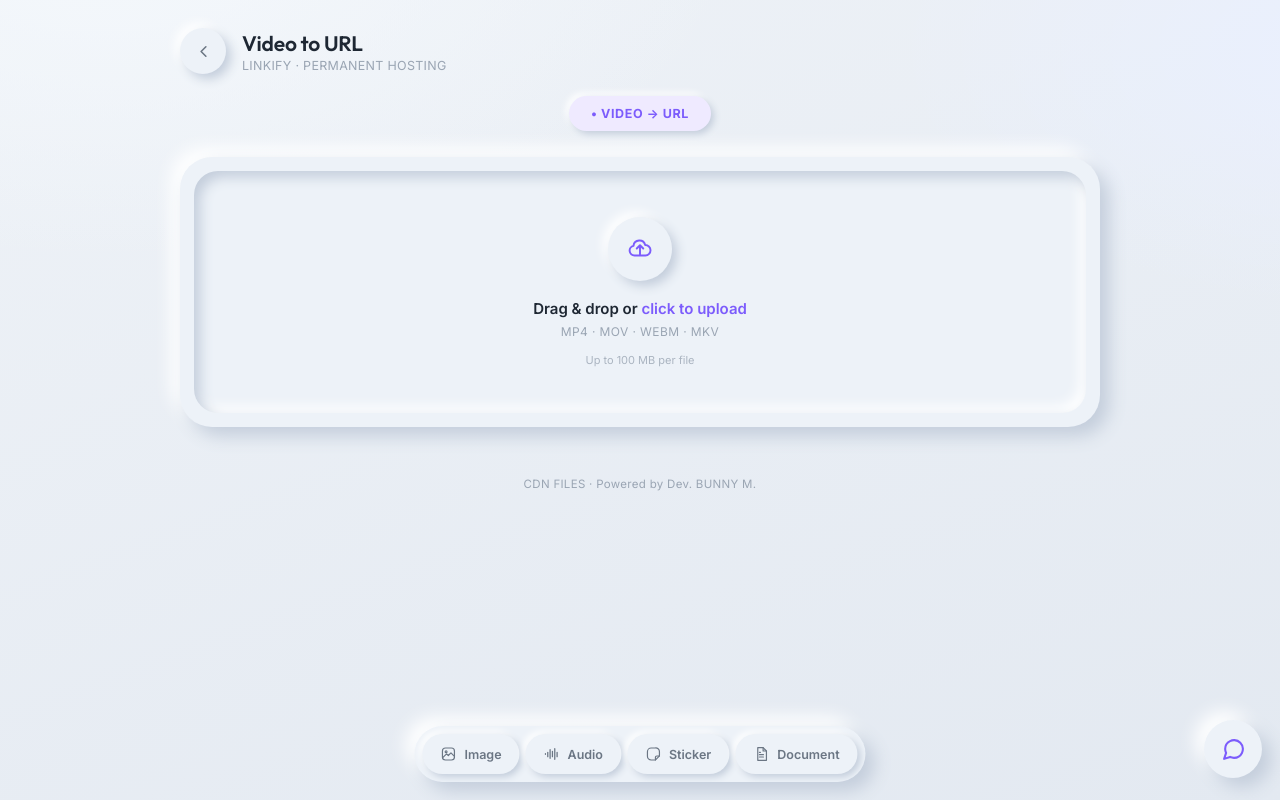
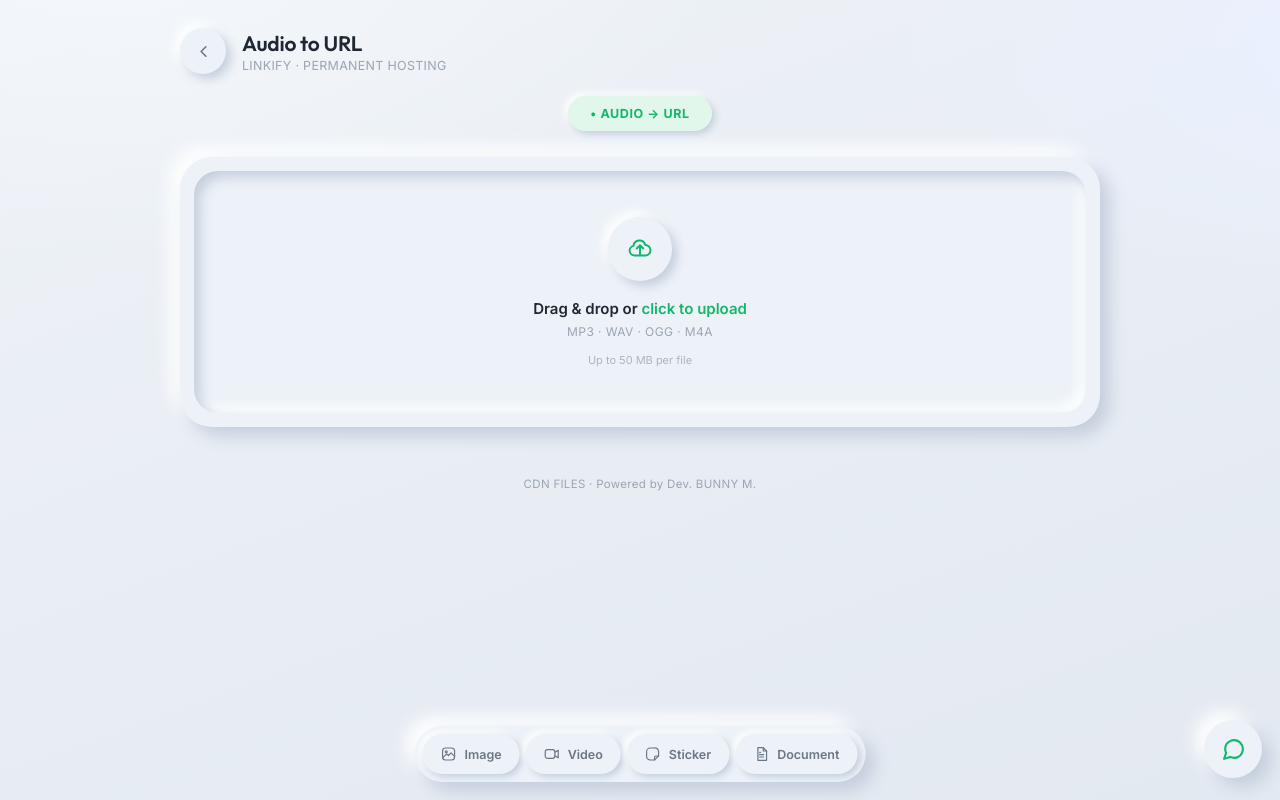
Before and after one commit to ause97818-arch/Hhhhhhhhhhhhhj, a plain HTML site: page audio.html in a window 1280 px wide. Drawn offline with Linux system fonts and the light colour scheme.

Commit message:
Update audio.html

```diff
--- a/audio.html
+++ b/audio.html
@@ -3,8 +3,8 @@
 <head>
 <meta charset="UTF-8">
 <meta name="viewport" content="width=device-width, initial-scale=1.0, viewport-fit=cover">
-<title>Video to URL · CDN FILES</title>
-<meta name="description" content="Upload a video and get a permanent CDN link in seconds.">
+<title>Audio to URL · CDN FILES</title>
+<meta name="description" content="Upload an audio file and get a permanent CDN link in seconds.">
 <link rel="preconnect" href="https://fonts.googleapis.com">
   <link rel="preconnect" href="https://fonts.gstatic.com" crossorigin>
   <link href="https://fonts.googleapis.com/css2?family=Outfit:wght@500;600;700;800&family=Inter:wght@400;500;600;700&display=swap" rel="stylesheet">
@@ -272,30 +272,30 @@ img,video{display:block;max-width:100%}
 
 </style>
 </head>
-<body style="--page-accent:#7c5cfc;--page-accent-dark:#5b3ce0;--page-accent-soft:#efeaff">
+<body style="--page-accent:#12b76a;--page-accent-dark:#0c8f52;--page-accent-soft:#e2f7ec">
 <div class="wrap">
 
   <div class="topbar">
     <button class="back-btn neu-raised-sm" onclick="location.href='/'" aria-label="Back to dashboard"><svg viewBox="0 0 24 24" fill="none" stroke="currentColor" stroke-width="2" stroke-linecap="round" stroke-linejoin="round"><path d="M15 18l-6-6 6-6"/></svg></button>
     <div class="header-text">
-      <h1>Video to URL</h1>
+      <h1>Audio to URL</h1>
       <p>Linkify · permanent hosting</p>
     </div>
   </div>
 
   <div class="status-pill-wrap">
-    <div class="status-pill neu-flat">• VIDEO → URL</div>
+    <div class="status-pill neu-flat">• AUDIO → URL</div>
   </div>
 
   <div class="error-banner neu-flat" id="errorBanner"><svg viewBox="0 0 24 24" fill="none" stroke="currentColor" stroke-width="2" stroke-linecap="round" stroke-linejoin="round"><path d="M12 9v4M12 17h.01"/><circle cx="12" cy="12" r="9"/></svg><span id="errorText">Something went wrong. Try again.</span></div>
 
   <div class="upload-card neu-raised">
-    <div class="upload-zone neu-inset" id="dropZone" tabindex="0" role="button" aria-label="Upload a video">
+    <div class="upload-zone neu-inset" id="dropZone" tabindex="0" role="button" aria-label="Upload an audio file">
       <div class="upload-icon neu-raised-sm"><svg viewBox="0 0 24 24" fill="none" stroke="currentColor" stroke-width="1.8" stroke-linecap="round" stroke-linejoin="round"><path d="M7 18a4.5 4.5 0 01-1-8.9A5.5 5.5 0 0116.8 8.4 4.5 4.5 0 0117 18H7z"/><path d="M12 17V9M9 11.5L12 8.5l3 3"/></svg></div>
       <p class="upload-title">Drag &amp; drop or <span>click to upload</span></p>
-      <p class="upload-formats">MP4 · MOV · WEBM · MKV</p>
-      <p class="upload-limit">Up to 100&nbsp;MB per file</p>
-      <input type="file" id="fileInput" accept="video/*" hidden>
+      <p class="upload-formats">MP3 · WAV · OGG · M4A</p>
+      <p class="upload-limit">Up to 50&nbsp;MB per file</p>
+      <input type="file" id="fileInput" accept="audio/*" hidden>
     </div>
   </div>
 
@@ -308,7 +308,7 @@ img,video{display:block;max-width:100%}
 
   <div class="result-card neu-raised" id="resultCard">
     <div class="result-top">
-      <div class="result-preview neu-flat" id="resultPreview"><svg viewBox="0 0 24 24" fill="none" stroke="currentColor" stroke-width="1.8" stroke-linecap="round" stroke-linejoin="round"><rect x="2.5" y="5.5" width="14.5" height="13" rx="3.5"/><path d="M17 9.3l5-3v11.4l-5-3"/></svg></div>
+      <div class="result-preview neu-flat" id="resultPreview"><svg viewBox="0 0 24 24" fill="none" stroke="currentColor" stroke-width="1.9" stroke-linecap="round" stroke-linejoin="round"><path d="M3 12.5v-1M6.5 9.5v6.5M10 5.5v13M13.5 8v8M17 4v16M20.5 9.5v6.5"/></svg></div>
       <div style="min-width:0">
         <div class="result-name" id="resultName">—</div>
       </div>
@@ -330,7 +330,7 @@ img,video{display:block;max-width:100%}
 
 <nav class="bottom-nav neu-raised">
   <a class="nav-link neu-flat" href="/img" style="--nav-color:#2f5dff"><svg viewBox="0 0 24 24" fill="none" stroke="currentColor" stroke-width="1.8" stroke-linecap="round" stroke-linejoin="round"><rect x="3" y="3" width="18" height="18" rx="4.5"/><circle cx="8.5" cy="8.5" r="1.4"/><path d="M21 15.5l-5.2-5.2-4 4-2.6-2.6-6.2 6.2"/></svg><span>Image</span></a>
-      <a class="nav-link neu-flat" href="/audio" style="--nav-color:#12b76a"><svg viewBox="0 0 24 24" fill="none" stroke="currentColor" stroke-width="1.9" stroke-linecap="round" stroke-linejoin="round"><path d="M3 12.5v-1M6.5 9.5v6.5M10 5.5v13M13.5 8v8M17 4v16M20.5 9.5v6.5"/></svg><span>Audio</span></a>
+      <a class="nav-link neu-flat" href="/video" style="--nav-color:#7c5cfc"><svg viewBox="0 0 24 24" fill="none" stroke="currentColor" stroke-width="1.8" stroke-linecap="round" stroke-linejoin="round"><rect x="2.5" y="5.5" width="14.5" height="13" rx="3.5"/><path d="M17 9.3l5-3v11.4l-5-3"/></svg><span>Video</span></a>
       <a class="nav-link neu-flat" href="/sticker" style="--nav-color:#ff5c93"><svg viewBox="0 0 24 24" fill="none" stroke="currentColor" stroke-width="1.8" stroke-linecap="round" stroke-linejoin="round"><path d="M14.5 3H8.5A5.5 5.5 0 003 8.5v7A5.5 5.5 0 008.5 21h6a1 1 0 00.7-.3l5.5-5.5a1 1 0 00.3-.7V8.5A5.5 5.5 0 0014.5 3z"/><path d="M15 21v-4a2 2 0 012-2h4"/></svg><span>Sticker</span></a>
       <a class="nav-link neu-flat" href="/doc" style="--nav-color:#f79009"><svg viewBox="0 0 24 24" fill="none" stroke="currentColor" stroke-width="1.8" stroke-linecap="round" stroke-linejoin="round"><path d="M6.5 2.5h8l5 5v14h-13z"/><path d="M14.5 2.5v5h5"/><path d="M9 13h6M9 16.5h6M9 9.5h1.5"/></svg><span>Document</span></a>
 </nav>
@@ -340,7 +340,7 @@ img,video{display:block;max-width:100%}
   const CLOUD_NAME = 'wdhnno7y';
   const UPLOAD_PRESET = 'linkify_unsigned';
   const RESOURCE_TYPE = 'video';
-  const SHORT_PREFIX = 'vid';
+  const SHORT_PREFIX = 'aud';
 
   const dropZone = document.getElementById('dropZone');
   const fileInput = document.getElementById('fileInput');
@@ -404,7 +404,7 @@ img,video{display:block;max-width:100%}
   function handleFile(file){
     errorBanner.classList.remove('show');
     resultCard.classList.remove('show');
-    resultPreview.innerHTML = '<svg viewBox="0 0 24 24" fill="none" stroke="currentColor" stroke-width="1.8" stroke-linecap="round" stroke-linejoin="round"><rect x="2.5" y="5.5" width="14.5" height="13" rx="3.5"/><path d="M17 9.3l5-3v11.4l-5-3"/></svg>';
+    resultPreview.innerHTML = '<svg viewBox="0 0 24 24" fill="none" stroke="currentColor" stroke-width="1.9" stroke-linecap="round" stroke-linejoin="round"><path d="M3 12.5v-1M6.5 9.5v6.5M10 5.5v13M13.5 8v8M17 4v16M20.5 9.5v6.5"/></svg>';
 
     if (RESOURCE_TYPE === 'image' && file.type.startsWith('image/')) {
       const reader = new FileReader();
```
